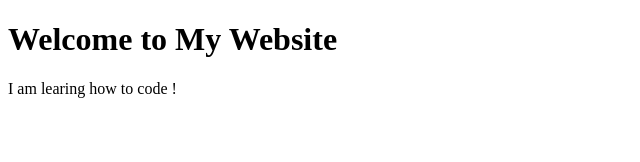
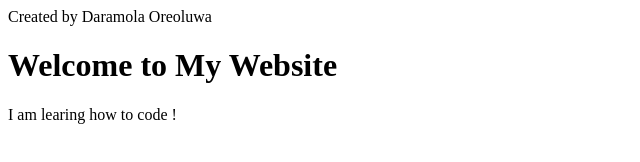
Before and after one commit to darasimidaramola261-dev/My-first-new-Website, a plain HTML site: page index.html in a window 1280 px wide. Shown: the whole page, without its empty margins (0-640 px from the left). Drawn offline with Linux system fonts and the light colour scheme.

Commit message:
Add header with creator's name to index.html

```diff
--- a/index.html
+++ b/index.html
@@ -4,6 +4,7 @@
     <title>My First Website</title>
   </head>
   <body>
+    <header>Created by Daramola Oreoluwa</header>
     <h1>Welcome to My Website</h1>
     <p>I am learing how to code !</p>
   </body>
```
